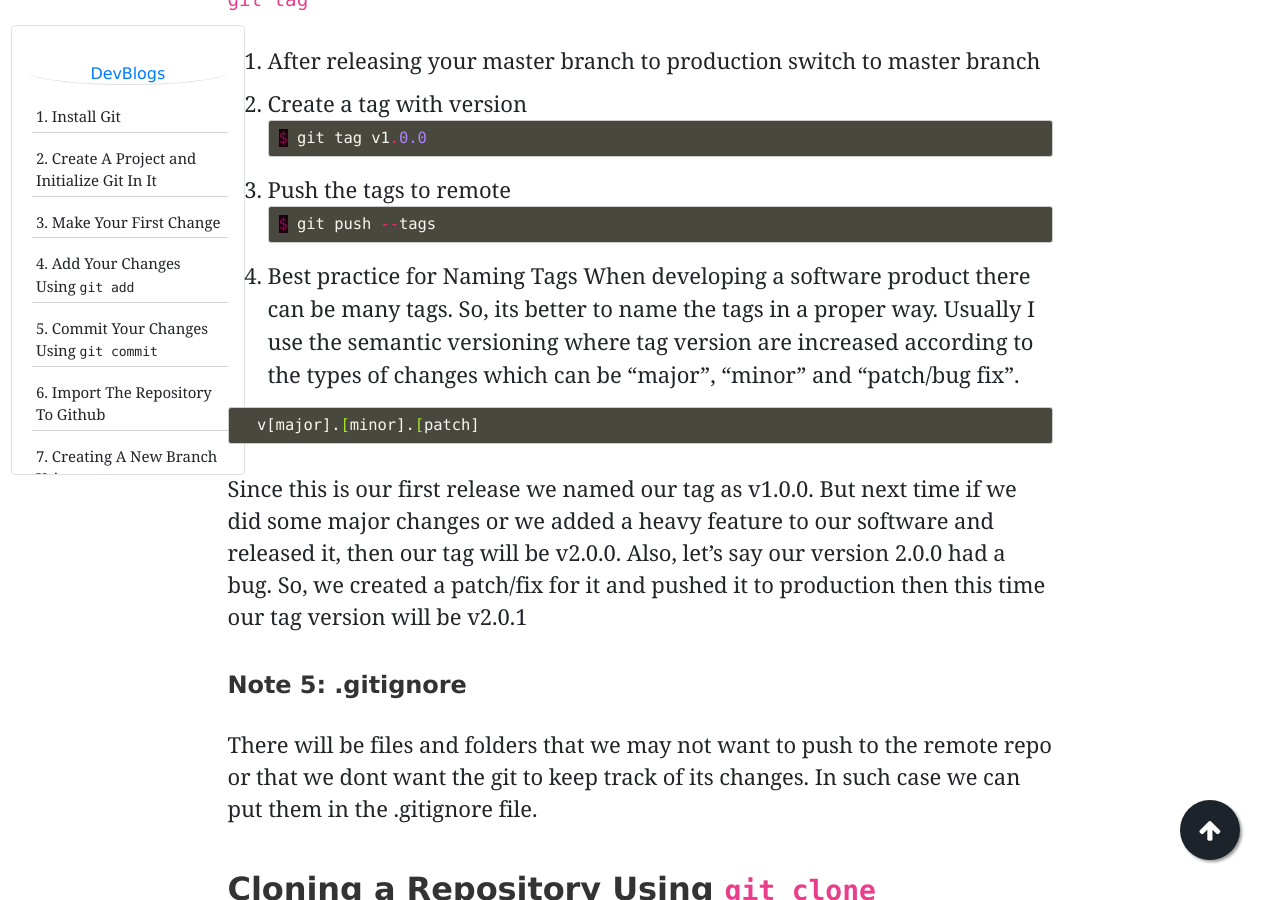
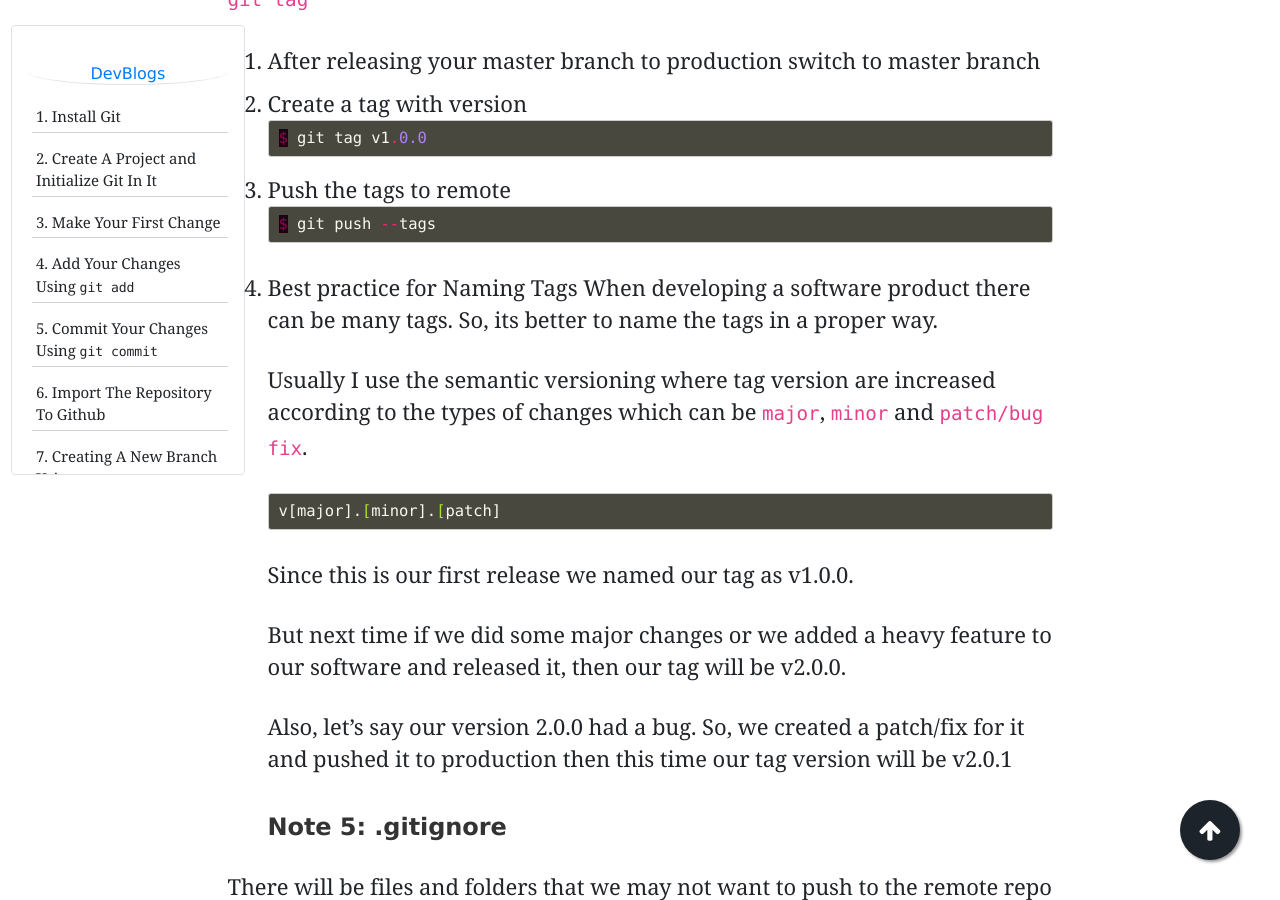
Before and after one commit to developerBlogs/developerBlogs.github.io, a Jekyll site: the page built from _posts/2020-07-18-git-for-beginners-02.markdown, in a window 1280 px wide and 900 px high, scrolled down 14711 px. Built offline with Jekyll 4.4.1, drawn with Linux system fonts in a browser that asks for light colours; emoji names are drawn with the system emoji font; comment, search, counter and statistics services are not loaded.

Commit message:
updated git chapter 2

````diff
--- a/_posts/2020-07-18-git-for-beginners-02.markdown
+++ b/_posts/2020-07-18-git-for-beginners-02.markdown
@@ -388,14 +388,18 @@ Its better to tag your repository after every release to the production by using
    $ git push --tags
    ```
 4. Best practice for Naming Tags
-  When developing a software product there can be many tags. So, its better to name the tags in a proper way. Usually I use the semantic versioning where tag version are increased according to the types of changes which can be "major", "minor" and "patch/bug fix".
+   When developing a software product there can be many tags. So, its better to name the tags in a proper way.
 
-  ```ruby
-  v[major].[minor].[patch]
-  ```
-  Since this is our first release we named our tag as v1.0.0.
-  But next time if we did some major changes or we added a heavy feature to our software and released it, then our tag will be v2.0.0.
-  Also, let's say our version 2.0.0 had a bug. So, we created a patch/fix for it and pushed it to production then this time our tag version will be v2.0.1
+   Usually I use the semantic versioning where tag version are increased according to the types of changes which can be `major`, `minor` and `patch/bug fix`.
+
+   ```ruby
+   v[major].[minor].[patch]
+   ```
+   Since this is our first release we named our tag as v1.0.0.
+
+   But next time if we did some major changes or we added a heavy feature to our software and released it, then our tag will be v2.0.0.
+
+   Also, let's say our version 2.0.0 had a bug. So, we created a patch/fix for it and pushed it to production then this time our tag version will be v2.0.1
 ### Note 5: .gitignore
 
 There will be files and folders that we may not want to push to the remote repo or that we dont want the git to keep track of its changes. In such case we can put them in the
````
